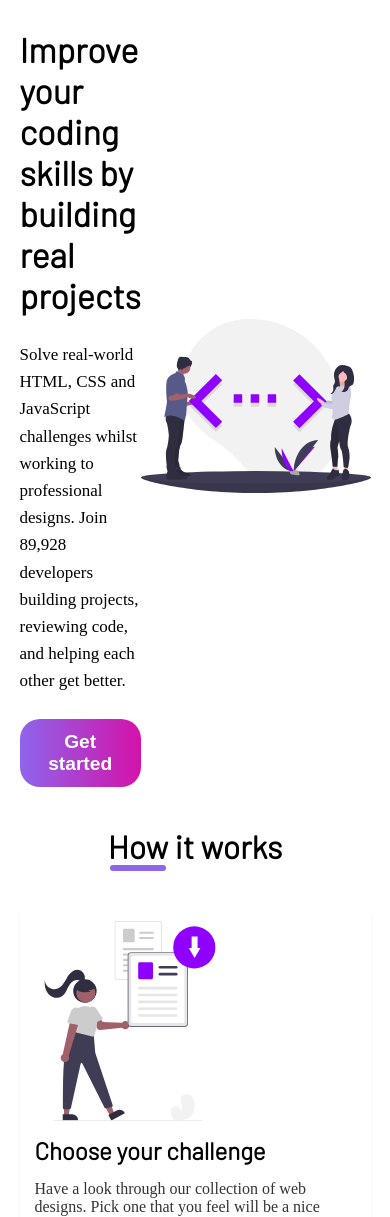
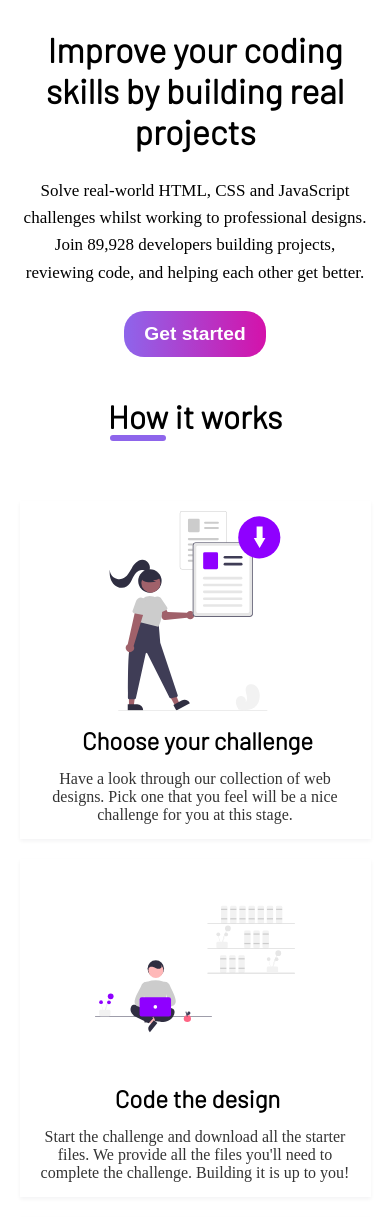
Before and after one commit to GHamza-Dev/tech-web-project, a PHP site: page / in a window 390 px wide. Shown: the part 71-1288 px from the top of the page. Run offline with PHP 8.4, Linux system fonts and the light colour scheme; some web fonts are replaced.

Commit message:
Improve responsevness

```diff
--- a/styles/home-style.css
+++ b/styles/home-style.css
@@ -69,6 +69,7 @@ header{
     flex-direction: column;
     align-items: center;
 }
+
 /* logo */
 .logo{
    font-size: 1.1rem;
@@ -241,3 +242,40 @@ footer ul{
     display: grid;
     grid-template-columns: repeat(auto-fit,minmax(100px,1fr));
 }
+
+
+/************
+Devices : 1040px & 660px
+********************/
+@media screen and (max-width:1040px){
+    .container,.container header,.container .h_txt {
+        width: 100%;
+    }
+    .container .h_content{
+        text-align: center;
+        flex-direction: column;
+        /*
+        background: url('../images/code_typing.svg');
+        background-repeat: no-repeat;
+        background-position: center;
+        background-size: 50%;
+        */
+    }
+    .container .h_txt{
+        width: 100%;
+    }
+    .container .h_img{
+        display: none;
+    }
+}
+
+@media screen and (max-width:660px){
+    section.how_it_works ul{
+        max-width: 429px;
+        display: flex;
+        flex-direction: column;
+        text-align: center;
+        margin: 60px auto;
+    }
+
+}
```
